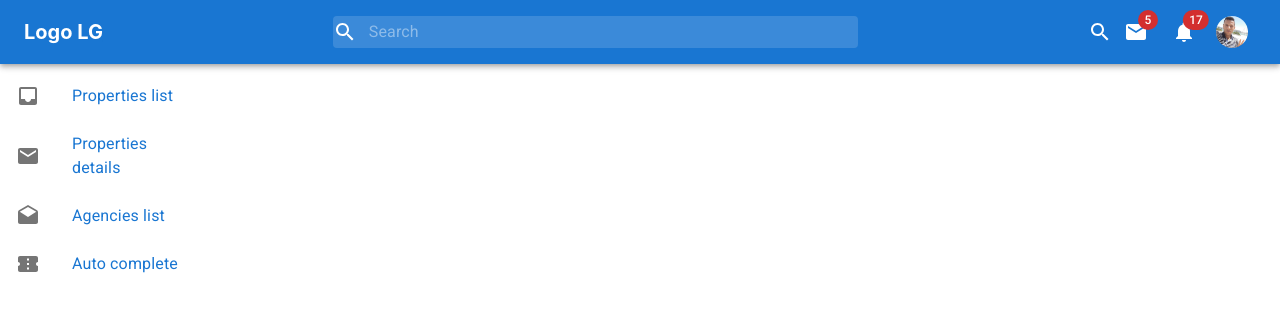
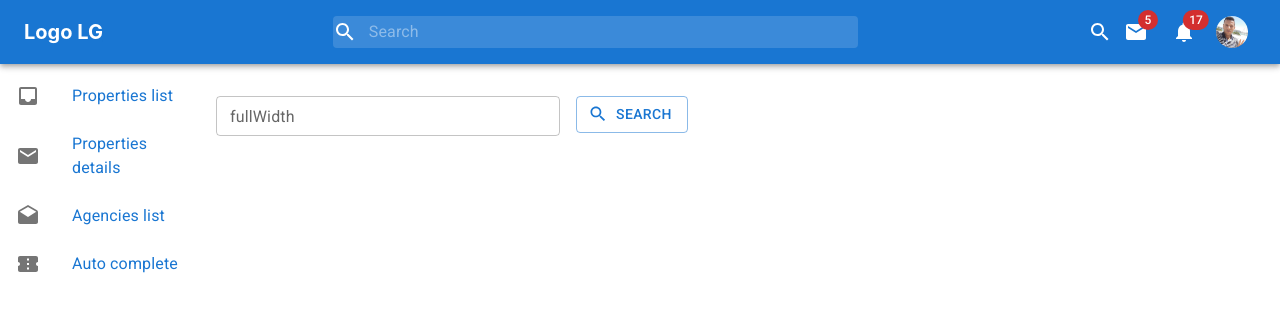
Before and after one commit to zakariaazaraf/learn-material-ui, a React (Create React App) app: page /autocomplete in a window 1280 px wide. Shown: the top 312 px of the page. Built offline with nearby package versions, Linux system fonts and the light colour scheme.

Commit message:
Added the Autocomplete component and display the fetched data

```diff
--- a/src/App.js
+++ b/src/App.js
@@ -8,6 +8,7 @@ import { BrowserRouter as Router, Route, Routes, Switch} from 'react-router-dom'
 import PropertiesList from './components/PropertiesList';
 import AgenciesList from './components/AgenciesList';
 import PropertyDetail from './components/PropertyDetail';
+import AutoComplete from './components/AutoComplete';
 
 
 
@@ -54,7 +55,7 @@ const App = () => {
             <Route exact path='/propertiesList' element={<PropertiesList />} />
             <Route exact path='/propertiesDetails/:externalID' element={<PropertyDetail />}/>
             <Route exact path='/agencies' element={<AgenciesList />}/>
-            <Route exact path='/autocomplete' />
+            <Route exact path='/autocomplete' element={<AutoComplete />}/>
           </Routes>
           </Grid>
 
--- /dev/null
+++ b/src/components/AutoComplete.js
@@ -0,0 +1,107 @@
+import React, { useState } from 'react'
+import { Button, CircularProgress, Grid, TextField } from '@mui/material';
+import { Search } from '@material-ui/icons';
+
+
+const AutoComplete = () => {
+    const [states, setStates] = useState([]);
+    const [isReady, setIsReady] = useState(false);
+    const [search, setSearch] = useState(false);
+
+    const fetchStates = async (searchQuery) => {
+        try {
+            const response = await fetch(`https://bayut.p.rapidapi.com/auto-complete?query=${searchQuery}&hitsPerPage=25`, {
+
+                "headers": {
+                    "x-rapidapi-host": "bayut.p.rapidapi.com",
+                    "x-rapidapi-key": "2f8126bea7mshdf5675490dfb0a3p11b801jsn0452e1e62c57"
+                }
+            })
+
+            if (response.ok && response.status === 200) {
+
+                const data = await response.json()
+                setStates(data.hits)
+                setIsReady(true)
+            } else {
+                console.log('loding ...')
+            }
+        } catch(error) {
+            console.log(error)
+        }
+
+    }
+
+    const handleSerachClick = (e) => {
+        let searchQuery = e.target.form.fullwidth.value
+        if (!searchQuery) {
+            alert(`You've sent an empty value`)
+        } else {
+            setSearch(true)
+            fetchStates(searchQuery)
+        }
+    }
+
+    if (search && isReady) {
+        return <>
+            <form>
+                <Grid container spacing={2} marginTop={2}>
+                    <Grid item xs={12} md={4}>
+                        <TextField fullWidth label="fullWidth" id="fullWidth" name='fullwidth'size="small"/>
+                    </Grid>
+                    <Grid item xs={12} md={4}>
+                        <Button variant="outlined" startIcon={<Search />} onClick={(e) => handleSerachClick(e)}>
+                            Search
+                        </Button>
+                    </Grid>
+                </Grid>
+            </form>
+            <Grid container >
+                {
+                    states.map(state => {
+                        const {id, name, name_l1, externalID} = state
+                        return <Grid item key={id} className='estate' xs={12} md={2}>
+                                <h4>{name}</h4>
+                                <h5>{name_l1}</h5>
+                        </Grid>
+                    })
+                }
+            </Grid>
+        </>
+    }
+
+    if (search) {
+        return <>
+            <form>
+                <Grid container spacing={2} marginTop={2}>
+                    <Grid item xs={12} md={4}>
+                        <TextField fullWidth label="fullWidth" id="fullWidth" name='fullwidth'size="small"/>
+                    </Grid>
+                    <Grid item xs={12} md={4}>
+                        <Button variant="outlined" startIcon={<Search />} onClick={(e) => handleSerachClick(e)}>
+                            Search
+                        </Button>
+                    </Grid>
+                </Grid>
+            </form>
+            <Grid item xm={12}>
+                <CircularProgress />
+            </Grid>
+        </>
+    }
+
+    return <form>
+                <Grid container spacing={2} marginTop={2}>
+                    <Grid item xs={12} md={4}>
+                        <TextField fullWidth label="fullWidth" id="fullWidth" name='fullwidth'size="small"/>
+                    </Grid>
+                    <Grid item xs={12} md={4}>
+                        <Button variant="outlined" startIcon={<Search />} onClick={(e) => handleSerachClick(e)}>
+                            Search
+                        </Button>
+                    </Grid>
+                </Grid>
+            </form>
+}
+
+export default AutoComplete
```
